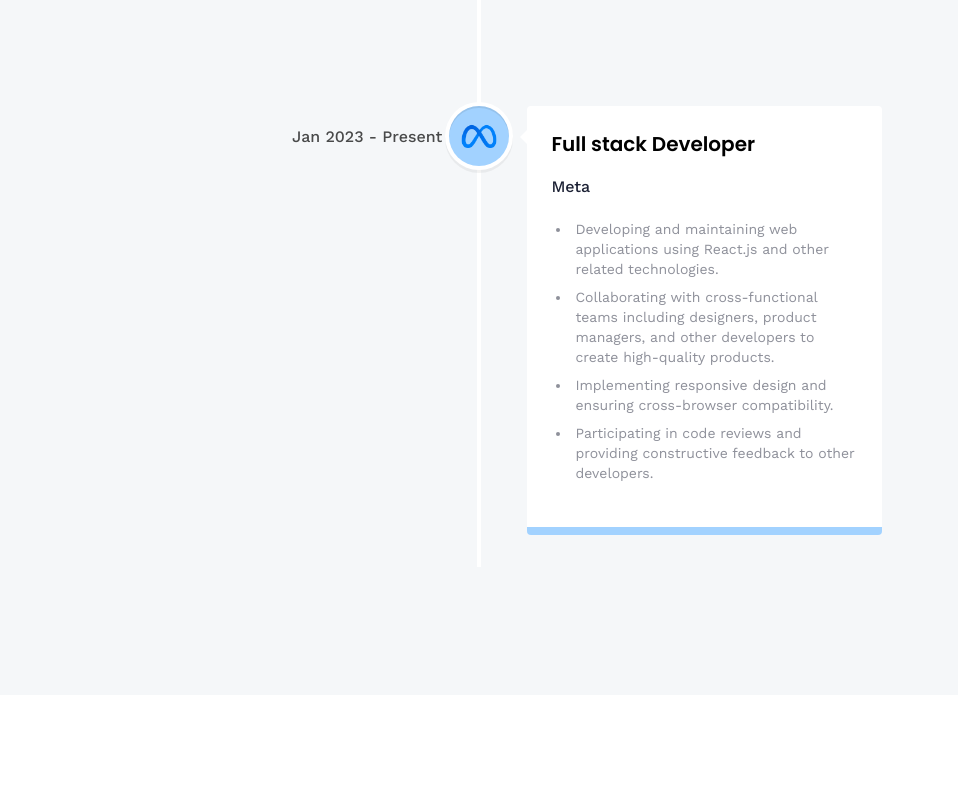
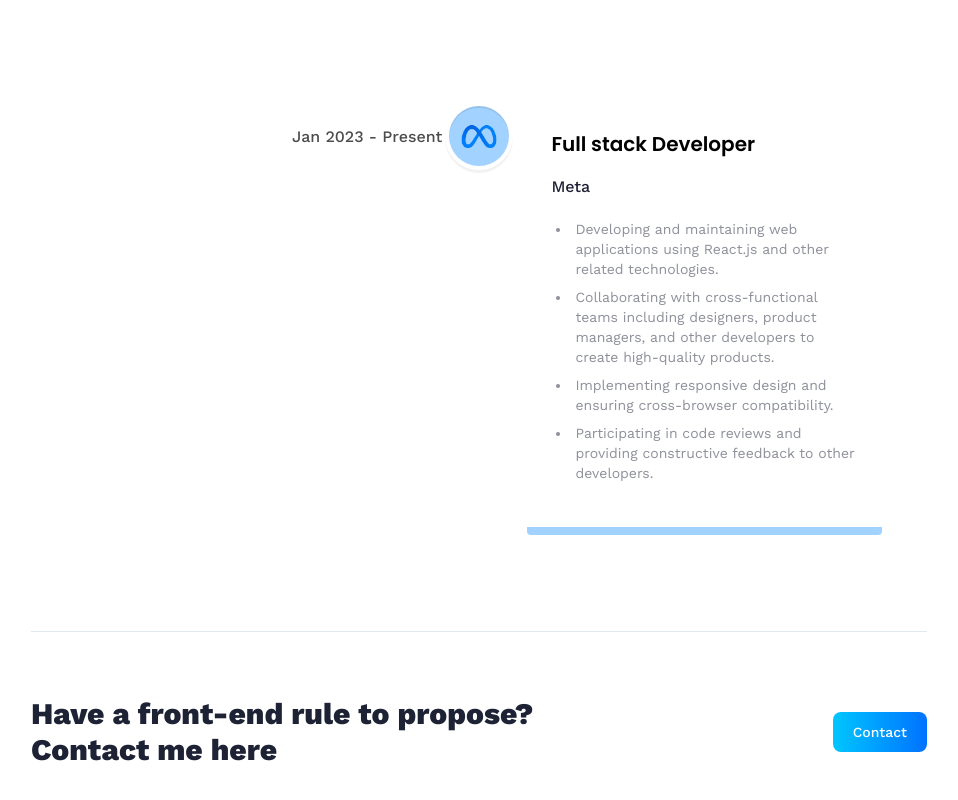
Before and after one commit to KheliaNibaruta/3d_portfolio, a React (Vite) app: page /about in a window 1280 px wide. Shown: the part 2495-3295 px from the top of the page, without its empty margins (161-1119 px from the left). Before the commit the page ends 3190 px from the top, so only its background shows below. Built offline with nearby package versions, Linux system fonts and the light colour scheme.

Commit message:
implement the call to action button on the about page

```diff
--- a/src/App.jsx
+++ b/src/App.jsx
@@ -6,7 +6,7 @@
 
 const App = () => {
   return (
-    <main className="bg-slate-300/20">
+    <main className="bg-slate-300/20 h-[100vh]">
         <Router>
             <Navbar />
             <Routes>
--- /dev/null
+++ b/src/components/CTA.jsx
@@ -0,0 +1,15 @@
+import React from 'react'
+import { Link } from 'react-router-dom'
+
+const CTA = () => {
+  return (
+    <section className='cta'>
+        <p className='cta-text'>Have a front-end rule to propose? <br className='sm:block hidden' />
+            Contact me here
+        </p>
+        <Link to="/contact" className='btn'>Contact</Link>
+    </section>
+  )
+}
+
+export default CTA
--- a/src/pages/About.jsx
+++ b/src/pages/About.jsx
@@ -2,6 +2,7 @@
 import { VerticalTimeline, VerticalTimelineElement }  from 'react-vertical-timeline-component';
 import 'react-vertical-timeline-component/style.min.css';
 import { skills, experiences } from '../constants';
+import CTA from '../components/CTA';
 
 function About() {
   return (
@@ -97,6 +98,10 @@
           </VerticalTimeline>
         </div>
       </div>
+
+      <hr className='border-slate-200' />
+
+      <CTA />
     </section>
   )
 }
--- a/src/pages/Contact.jsx
+++ b/src/pages/Contact.jsx
@@ -66,7 +66,6 @@
   return (
     <section className='relative flex lg:flex-row flex-col max-container'>
       {alert.show && <Alert {...alert} />}
-      <Alert text="test"/>
 
       <div className="flex-1 min-w-[50%] flex flex-col">
         <h1 className="head-text">Get in touch</h1>
```
